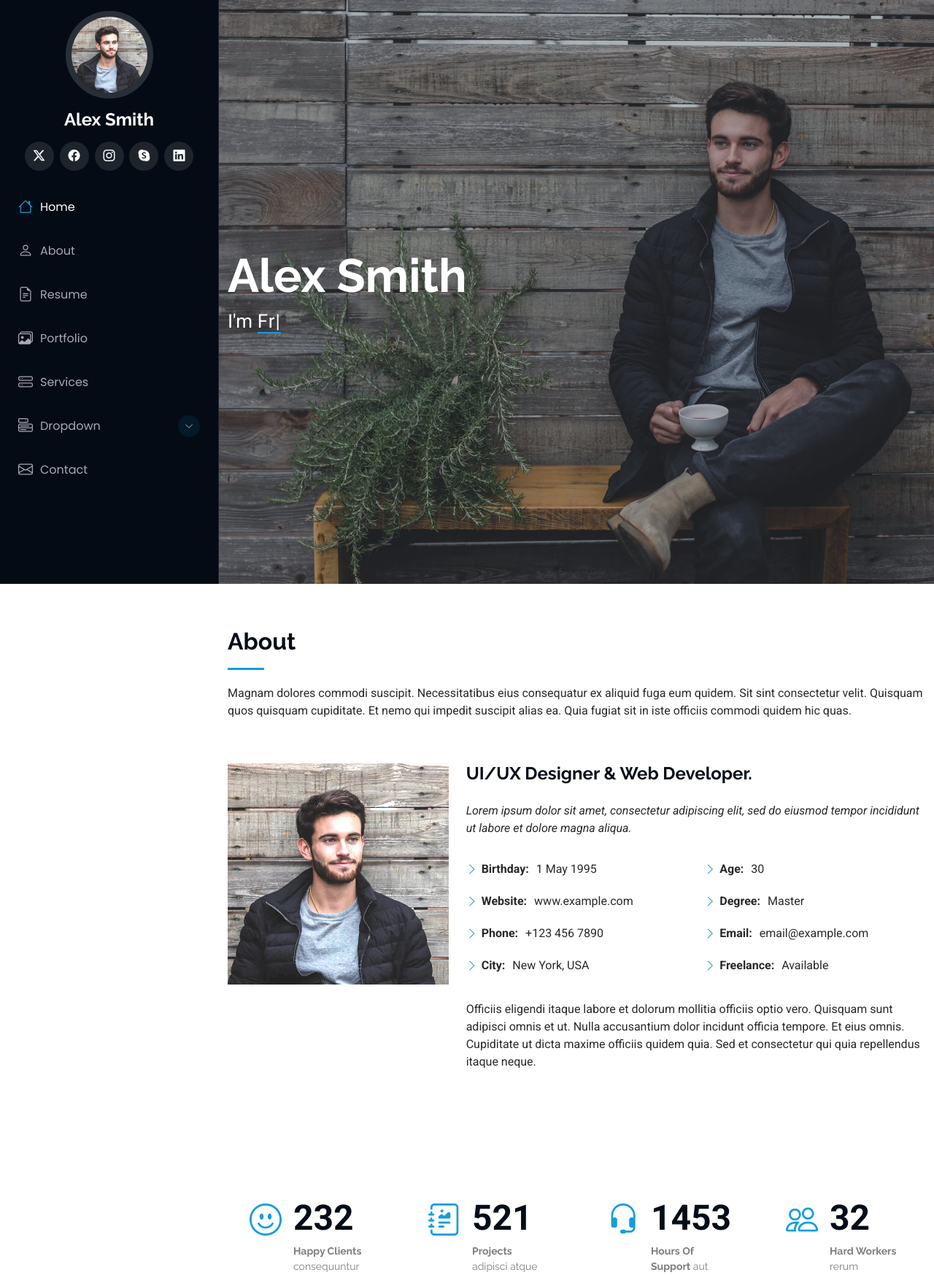
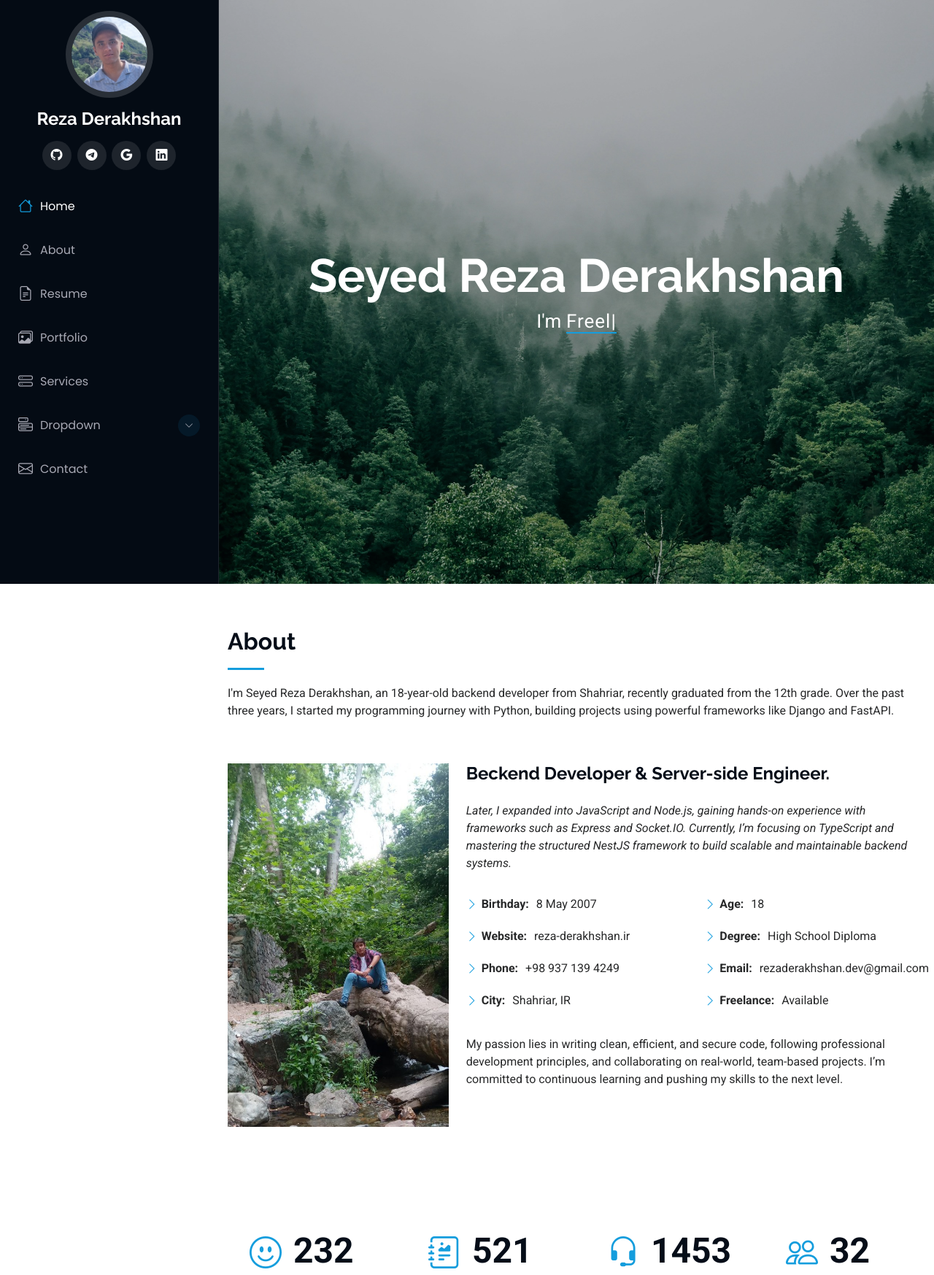
Before and after one commit to rezadrakhshan/RezaDerakhshanFolio, a Django app: page / in a window 1280 px wide. Shown: the top 1747 px of the page at 73% size. Run offline with Django 5.2, Linux system fonts and the light colour scheme; some libraries are stand-ins or nearby versions.

Commit message:
feat(information): add static information

```diff
--- a/app/urls.py
+++ b/app/urls.py
@@ -1,6 +1,6 @@
 from django.urls import path
 from . import views
 
-urlpatterns = [
-    path("", views.home)
-]
+app_name = "app"
+
+urlpatterns = [path("", views.home, name="home")]
--- a/templates/index.html
+++ b/templates/index.html
@@ -43,21 +43,20 @@
     <i class="header-toggle d-xl-none bi bi-list"></i>
 
     <div class="profile-img">
-      <img src="{% static "assets/img/my-profile-img.jpg" %}" alt="" class="img-fluid rounded-circle">
+      <img src="{% static "assets/img/profile.jpg" %}" alt="" class="img-fluid rounded-circle">
     </div>
 
-    <a href="index.html" class="logo d-flex align-items-center justify-content-center">
+    <a href="{% url "app:home" %}" class="logo d-flex align-items-center justify-content-center">
       <!-- Uncomment the line below if you also wish to use an image logo -->
       <!-- <img src="assets/img/logo.png" alt=""> -->
-      <h1 class="sitename">Alex Smith</h1>
+      <h1 class="sitename">Reza Derakhshan</h1>
     </a>
 
     <div class="social-links text-center">
-      <a href="#" class="twitter"><i class="bi bi-twitter-x"></i></a>
-      <a href="#" class="facebook"><i class="bi bi-facebook"></i></a>
-      <a href="#" class="instagram"><i class="bi bi-instagram"></i></a>
-      <a href="#" class="google-plus"><i class="bi bi-skype"></i></a>
-      <a href="#" class="linkedin"><i class="bi bi-linkedin"></i></a>
+      <a href="https://github.com/rezadrakhshan" class="twitter"><i class="bi bi-github"></i></a>
+      <a href="https://t.me/Reza_OfficiaI" class="instagram"><i class="bi bi-telegram"></i></a>
+      <a href="mailto:rezaderakhshan.dev@gmail.com" class="google-plus"><i class="bi bi-google"></i></a>
+      <a href="linkedin.com/in/seyedrezadrakhshan" class="linkedin"><i class="bi bi-linkedin"></i></a>
     </div>
 
     <nav id="navmenu" class="navmenu">
@@ -97,9 +96,9 @@
 
       <img src="{% static "assets/img/hero-bg.jpg" %}" alt="" data-aos="fade-in" class="">
 
-      <div class="container" data-aos="fade-up" data-aos-delay="100">
-        <h2>Alex Smith</h2>
-        <p>I'm <span class="typed" data-typed-items="Designer, Developer, Freelancer, Photographer">Designer</span><span class="typed-cursor typed-cursor--blink" aria-hidden="true"></span><span class="typed-cursor typed-cursor--blink" aria-hidden="true"></span></p>
+      <div class="container" data-aos="fade-up" data-aos-delay="100" style="text-align: center;">
+        <h2>Seyed Reza Derakhshan</h2>
+        <p>I'm <span class="typed" data-typed-items="BackEnd Developer, Freelancer, Server-side Engineer, API Developer">Developer</span><span class="typed-cursor typed-cursor--blink" aria-hidden="true"></span><span class="typed-cursor typed-cursor--blink" aria-hidden="true"></span></p>
       </div>
 
     </section><!-- /Hero Section -->
@@ -110,7 +109,7 @@
       <!-- Section Title -->
       <div class="container section-title" data-aos="fade-up">
         <h2>About</h2>
-        <p>Magnam dolores commodi suscipit. Necessitatibus eius consequatur ex aliquid fuga eum quidem. Sit sint consectetur velit. Quisquam quos quisquam cupiditate. Et nemo qui impedit suscipit alias ea. Quia fugiat sit in iste officiis commodi quidem hic quas.</p>
+        <p>I'm Seyed Reza Derakhshan, an 18-year-old backend developer from Shahriar, recently graduated from the 12th grade. Over the past three years, I started my programming journey with Python, building projects using powerful frameworks like Django and FastAPI.</p>
       </div><!-- End Section Title -->
 
       <div class="container" data-aos="fade-up" data-aos-delay="100">
@@ -120,32 +119,30 @@
             <img src="{% static "assets/img/my-profile-img.jpg" %}" class="img-fluid" alt="">
           </div>
           <div class="col-lg-8 content">
-            <h2>UI/UX Designer &amp; Web Developer.</h2>
+            <h2>Beckend Developer &amp; Server-side Engineer.</h2>
             <p class="fst-italic py-3">
-              Lorem ipsum dolor sit amet, consectetur adipiscing elit, sed do eiusmod tempor incididunt ut labore et dolore
-              magna aliqua.
+              Later, I expanded into JavaScript and Node.js, gaining hands-on experience with frameworks such as Express and Socket.IO. Currently, I’m focusing on TypeScript and mastering the structured NestJS framework to build scalable and maintainable backend systems.
             </p>
             <div class="row">
               <div class="col-lg-6">
                 <ul>
-                  <li><i class="bi bi-chevron-right"></i> <strong>Birthday:</strong> <span>1 May 1995</span></li>
-                  <li><i class="bi bi-chevron-right"></i> <strong>Website:</strong> <span>www.example.com</span></li>
-                  <li><i class="bi bi-chevron-right"></i> <strong>Phone:</strong> <span>+123 456 7890</span></li>
-                  <li><i class="bi bi-chevron-right"></i> <strong>City:</strong> <span>New York, USA</span></li>
+                  <li><i class="bi bi-chevron-right"></i> <strong>Birthday:</strong> <span>8 May 2007</span></li>
+                  <li><i class="bi bi-chevron-right"></i> <strong>Website:</strong> <span>reza-derakhshan.ir</span></li>
+                  <li><i class="bi bi-chevron-right"></i> <strong>Phone:</strong> <span>+98 937 139 4249</span></li>
+                  <li><i class="bi bi-chevron-right"></i> <strong>City:</strong> <span>Shahriar, IR</span></li>
                 </ul>
               </div>
               <div class="col-lg-6">
                 <ul>
-                  <li><i class="bi bi-chevron-right"></i> <strong>Age:</strong> <span>30</span></li>
-                  <li><i class="bi bi-chevron-right"></i> <strong>Degree:</strong> <span>Master</span></li>
-                  <li><i class="bi bi-chevron-right"></i> <strong>Email:</strong> <span>email@example.com</span></li>
+                  <li><i class="bi bi-chevron-right"></i> <strong>Age:</strong> <span>18</span></li>
+                  <li><i class="bi bi-chevron-right"></i> <strong>Degree:</strong> <span>High School Diploma</span></li>
+                  <li><i class="bi bi-chevron-right"></i> <strong>Email:</strong> <span>rezaderakhshan.dev@gmail.com</span></li>
                   <li><i class="bi bi-chevron-right"></i> <strong>Freelance:</strong> <span>Available</span></li>
                 </ul>
               </div>
             </div>
             <p class="py-3">
-              Officiis eligendi itaque labore et dolorum mollitia officiis optio vero. Quisquam sunt adipisci omnis et ut. Nulla accusantium dolor incidunt officia tempore. Et eius omnis.
-              Cupiditate ut dicta maxime officiis quidem quia. Sed et consectetur qui quia repellendus itaque neque.
+              My passion lies in writing clean, efficient, and secure code, following professional development principles, and collaborating on real-world, team-based projects. I’m committed to continuous learning and pushing my skills to the next level.
             </p>
           </div>
         </div>
```
Also changed, not shown: static/assets/img/hero-bg.jpg, static/assets/img/my-profile-img.jpg, static/assets/img/profile.jpg (added).
